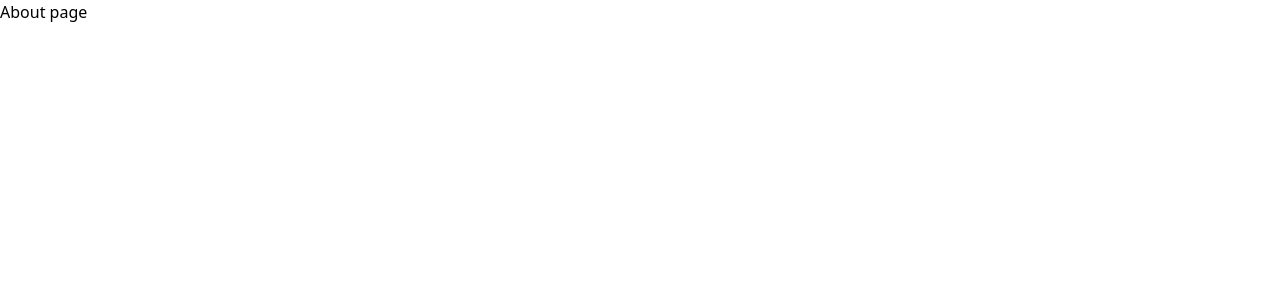
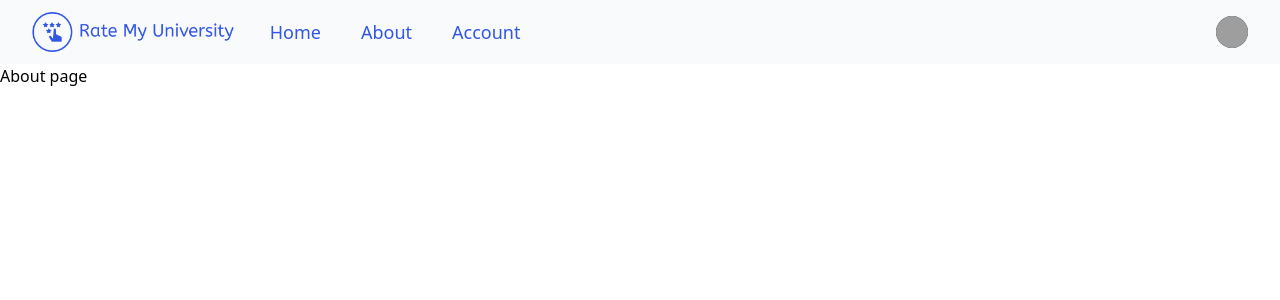
Before and after one commit to parsa-hj/rate-my-university, a React (Create React App) app in the folder client/: page /about in a window 1280 px wide. Shown: the top 300 px of the page. Built offline with nearby package versions, Linux system fonts and the light colour scheme; grey boxes are pictures that could not be loaded.

Commit message:
navbar created

```diff
--- a/client/package.json
+++ b/client/package.json
@@ -4,6 +4,8 @@
   "proxy": "http://localhost:5000/",
   "private": true,
   "dependencies": {
+    "@headlessui/react": "^2.1.10",
+    "@heroicons/react": "^2.1.5",
     "@testing-library/jest-dom": "^5.17.0",
     "@testing-library/react": "^13.4.0",
     "@testing-library/user-event": "^13.5.0",
--- a/client/src/components/navbar.js
+++ b/client/src/components/navbar.js
@@ -0,0 +1,137 @@
+import {
+  Disclosure,
+  DisclosureButton,
+  DisclosurePanel,
+  Menu,
+  MenuButton,
+  MenuItem,
+  MenuItems,
+} from "@headlessui/react";
+import { Bars3Icon, XMarkIcon } from "@heroicons/react/24/outline";
+import app_logo from "../assets/images/rmu-logo.png";
+
+const navigation = [
+  { name: "Home", href: "/", current: false },
+  { name: "About", href: "/about", current: false },
+  { name: "Account", href: "/account", current: false },
+];
+
+function classNames(...classes) {
+  return classes.filter(Boolean).join(" ");
+}
+
+export default function Navbar() {
+  return (
+    <Disclosure as="nav" className="bg-gray-50">
+      <div className="mx-auto max-w-7xl px-2 sm:px-6 lg:px-8">
+        <div className="relative flex h-16 items-center justify-between">
+          <div className="absolute inset-y-0 left-0 flex items-center sm:hidden">
+            {/* Mobile menu button*/}
+            <DisclosureButton className="group relative inline-flex items-center justify-center rounded-md p-2 text-gray-400 hover:bg-gray-700 hover:text-white focus:outline-none focus:ring-2 focus:ring-inset focus:ring-white">
+              <span className="absolute -inset-0.5" />
+              <span className="sr-only">Open main menu</span>
+              <Bars3Icon
+                aria-hidden="true"
+                className="block h-6 w-6 group-data-[open]:hidden"
+              />
+              <XMarkIcon
+                aria-hidden="true"
+                className="hidden h-6 w-6 group-data-[open]:block"
+              />
+            </DisclosureButton>
+          </div>
+          <div className="flex flex-1 items-center justify-center sm:items-stretch sm:justify-start">
+            <div className="flex flex-shrink-0 items-center">
+              <img alt="Your Company" src={app_logo} className="h-10 w-auto" />
+            </div>
+            <div className="hidden sm:ml-6 sm:block">
+              <div className="flex space-x-4">
+                {navigation.map((item) => (
+                  <a
+                    key={item.name}
+                    href={item.href}
+                    aria-current={item.current ? "page" : undefined}
+                    className={classNames(
+                      item.current
+                        ? "bg-gray-900 text-white"
+                        : "text-[#3256E5] hover:bg-[#3256E5] hover:text-white",
+                      "rounded-md px-3 py-2 text-lg font-medium"
+                    )}
+                  >
+                    {item.name}
+                  </a>
+                ))}
+              </div>
+            </div>
+          </div>
+          <div className="absolute inset-y-0 right-0 flex items-center pr-2 sm:static sm:inset-auto sm:ml-6 sm:pr-0">
+            {/* Profile dropdown */}
+            <Menu as="div" className="relative ml-3">
+              <div>
+                <MenuButton className="relative flex rounded-full bg-gray-800 text-base focus:outline-none focus:ring-2 focus:ring-white focus:ring-offset-2 focus:ring-offset-gray-800">
+                  <span className="absolute -inset-1.5" />
+                  <span className="sr-only">Open user menu</span>
+                  <img
+                    alt=""
+                    src="https://images.unsplash.com/photo-1472099645785-5658abf4ff4e?ixlib=rb-1.2.1&ixid=eyJhcHBfaWQiOjEyMDd9&auto=format&fit=facearea&facepad=2&w=256&h=256&q=80"
+                    className="h-8 w-8 rounded-full"
+                  />
+                </MenuButton>
+              </div>
+              <MenuItems
+                transition
+                className="absolute right-0 z-10 mt-2 w-48 origin-top-right rounded-md bg-white py-1 shadow-lg ring-1 ring-black ring-opacity-5 transition focus:outline-none data-[closed]:scale-95 data-[closed]:transform data-[closed]:opacity-0 data-[enter]:duration-100 data-[leave]:duration-75 data-[enter]:ease-out data-[leave]:ease-in"
+              >
+                <MenuItem>
+                  <a
+                    href="#"
+                    className="block px-4 py-2 text-base text-gray-700 data-[focus]:bg-gray-100"
+                  >
+                    Profile
+                  </a>
+                </MenuItem>
+                <MenuItem>
+                  <a
+                    href="#"
+                    className="block px-4 py-2 text-base text-gray-700 data-[focus]:bg-gray-100"
+                  >
+                    Settings
+                  </a>
+                </MenuItem>
+                <MenuItem>
+                  <a
+                    href="#"
+                    className="block px-4 py-2 text-base text-gray-700 data-[focus]:bg-gray-100"
+                  >
+                    Ratings
+                  </a>
+                </MenuItem>
+              </MenuItems>
+            </Menu>
+          </div>
+        </div>
+      </div>
+
+      <DisclosurePanel className="sm:hidden">
+        <div className="space-y-1 px-2 pb-3 pt-2">
+          {navigation.map((item) => (
+            <DisclosureButton
+              key={item.name}
+              as="a"
+              href={item.href}
+              aria-current={item.current ? "page" : undefined}
+              className={classNames(
+                item.current
+                  ? "bg-gray-900 text-white"
+                  : "text-gray-300 hover:bg-gray-700 hover:text-white",
+                "block rounded-md px-3 py-2 text-lg font-medium"
+              )}
+            >
+              {item.name}
+            </DisclosureButton>
+          ))}
+        </div>
+      </DisclosurePanel>
+    </Disclosure>
+  );
+}
--- a/client/src/pages/about.js
+++ b/client/src/pages/about.js
@@ -1,8 +1,10 @@
 import React from "react";
+import Navbar from "../components/navbar";
 
 function About() {
   return (
     <div>
+      <Navbar />
       <h1>About page</h1>
     </div>
   );
--- a/client/src/pages/account.js
+++ b/client/src/pages/account.js
@@ -1,7 +1,13 @@
 import React from "react";
+import Navbar from "../components/navbar";
 
 function Account() {
-  return <div>account</div>;
+  return (
+    <div>
+      <Navbar />
+      <h1>Account</h1>
+    </div>
+  );
 }
 
 export default Account;
--- a/client/src/pages/home.js
+++ b/client/src/pages/home.js
@@ -1,7 +1,13 @@
 import React from "react";
+import Navbar from "../components/navbar.js";
 
 function Home() {
-  return <div>Home page</div>;
+  return (
+    <>
+      <Navbar />
+      <h1>Home</h1>
+    </>
+  );
 }
 
 export default Home;
--- a/client/src/pages/university.js
+++ b/client/src/pages/university.js
@@ -1,7 +1,14 @@
 import React from "react";
+import { NavLink } from "react-router-dom";
+import Navbar from "../components/navbar";
 
 function University() {
-  return <div>university</div>;
+  return (
+    <div>
+      <Navbar />
+      <h1>University</h1>
+    </div>
+  );
 }
 
 export default University;
```
Also changed, not shown: 1 other file (tests, documents, lock files or other folders).
